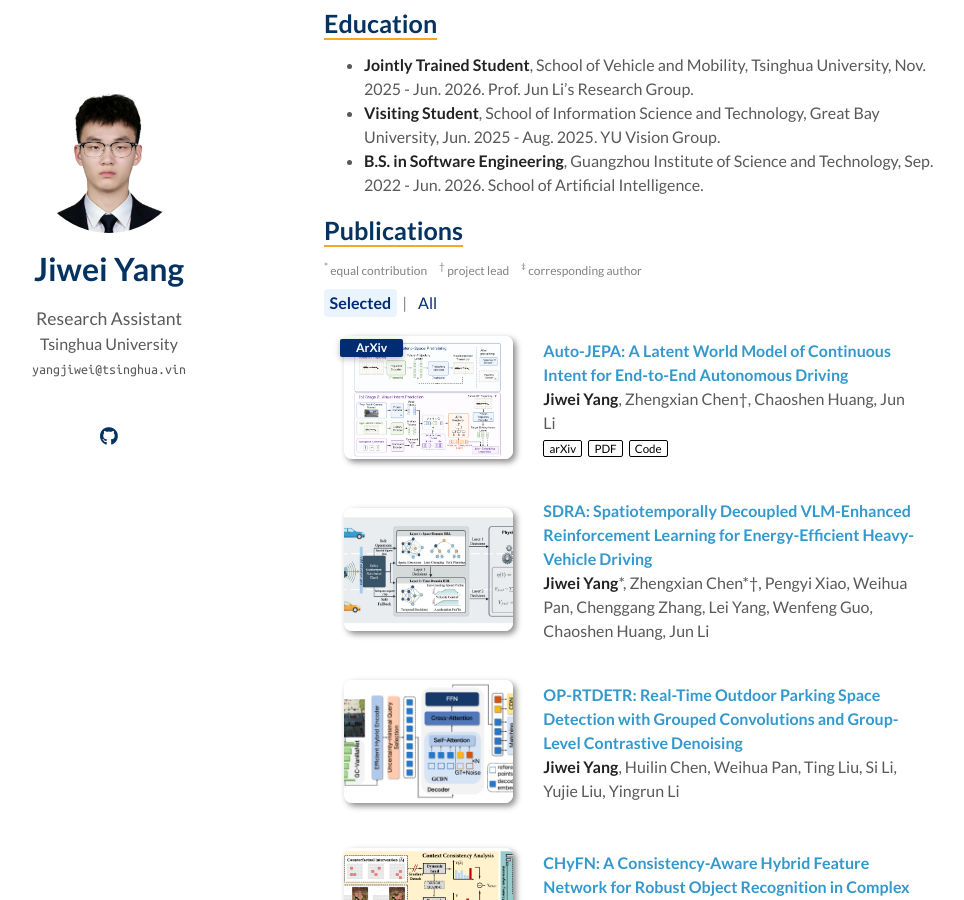
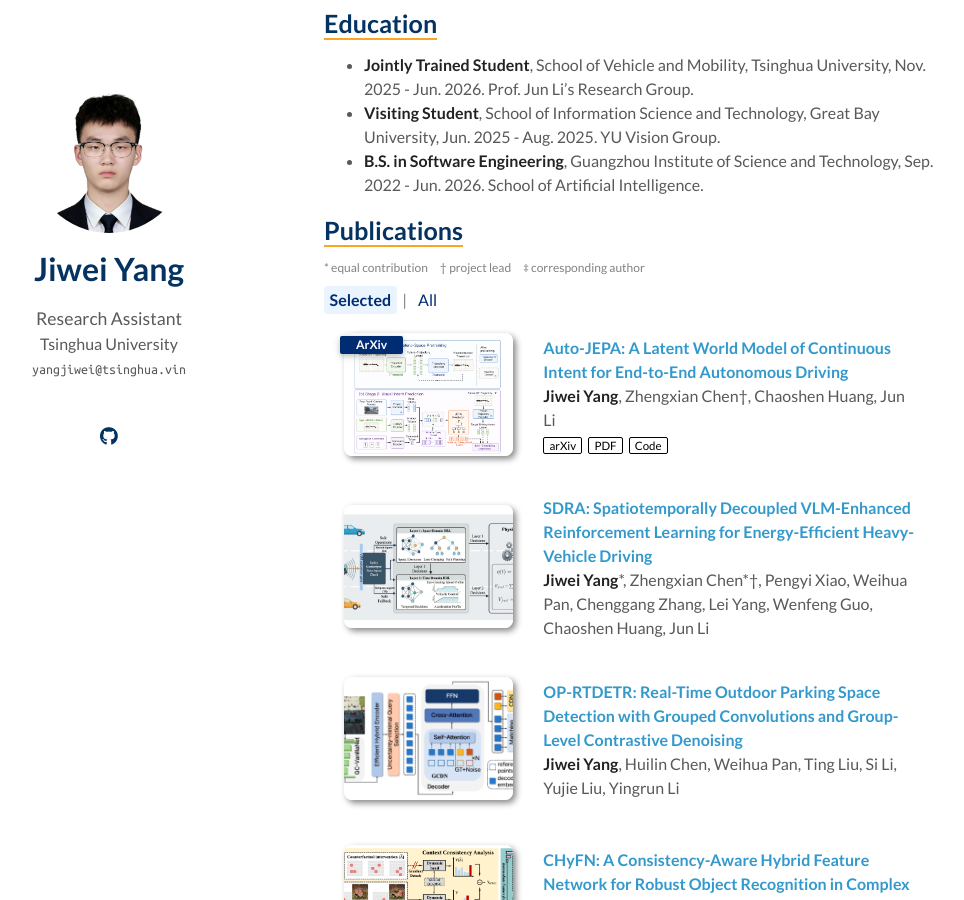
Before and after one commit to NoctYang/NoctYang.github.io, a Jekyll site: the page built from index.md, in a window 1280 px wide and 900 px high, scrolled down 736 px. Shown: the whole window, without its empty margins (186-1150 px from the left). Built offline with Jekyll 4.4.1, drawn with Linux system fonts in a browser that asks for light colours; a style sheet for code colours, icons or effects is not loaded; our own code applies the rules of GitHub Pages for plain Markdown files.

Commit message:
Restore reference-style author legend

```diff
--- a/_includes/publications.md
+++ b/_includes/publications.md
@@ -1,6 +1,6 @@
 ## Publications
 
-<p class="author-legend"><sup>*</sup> equal contribution&emsp;<sup>†</sup> project lead&emsp;<sup>‡</sup> corresponding author</p>
+<p style="font-size:12px; color:#828282; margin: 5px 0px -10px;">* equal contribution&emsp;† project lead&emsp;‡ corresponding author</p>
 
 <div class="publication-filter">
 <input class="publication-filter-input" type="radio" id="pub-filter-selected" name="pub-filter" checked>
```
